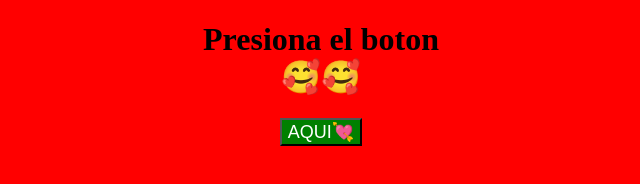
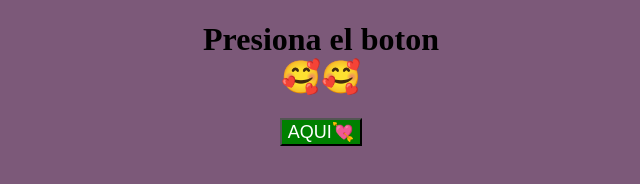
Before and after one commit to PCLFRANKO/PCLFRANKO.github.io, a plain HTML site: page index.html in a window 1280 px wide. Shown: the whole page, without its empty margins (319-959 px from the left). Drawn offline with Linux system fonts and the light colour scheme.

Commit message:
Update estilo.css
.

```diff
--- a/estilo.css
+++ b/estilo.css
@@ -1,7 +1,6 @@
 body{
     text-align: center;
-    /*background-color: #7c5979*/
-    background-color: red;
+    background-color: #7c5979;
 }
 
 #emotes{
```
